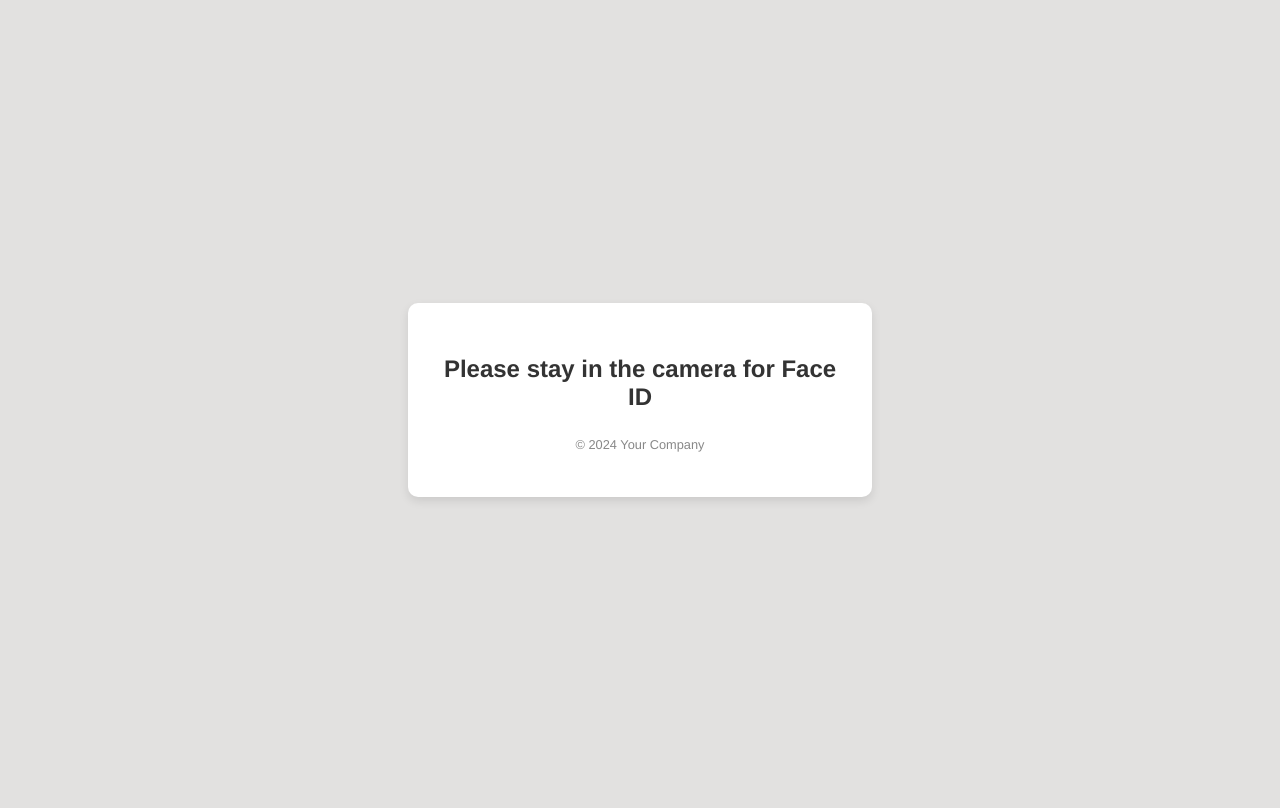
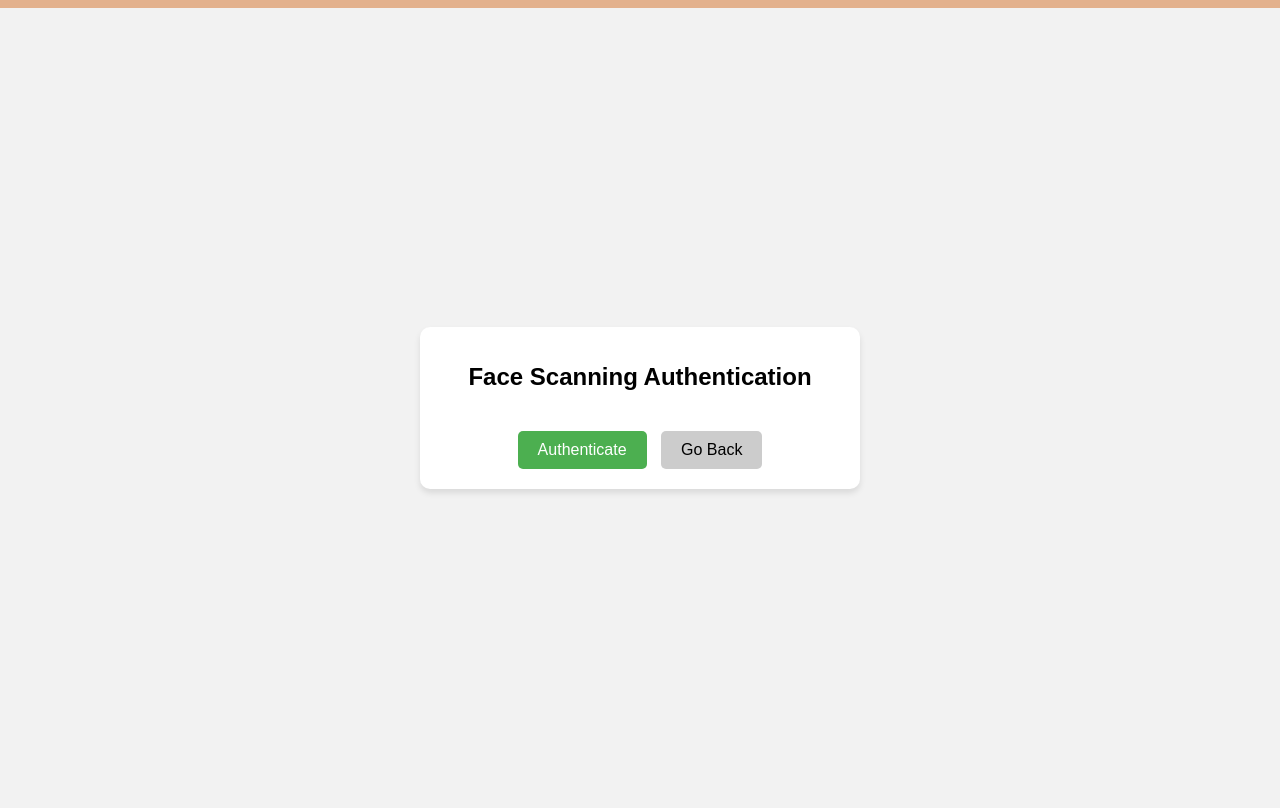
Before and after one commit to VincentElbert/FaceIDFrontEnd, a Flask app: template templates/faceID.html in a window 1280 px wide. Before the commit the page ends 501 px from the top, so only its background shows below. Run offline with Flask 3, Linux system fonts and the light colour scheme; the template is opened without the code that fills it, so the values that code supplies are empty; some libraries are stand-ins or nearby versions.

Commit message:
new code

```diff
--- a/app.py
+++ b/app.py
@@ -1,8 +1,8 @@
 # app.py
 
-from flask import Flask, render_template, request, redirect, url_for, session, flash
+from flask import Flask, render_template, request, redirect, url_for, session, flash, jsonify
 from werkzeug.security import generate_password_hash, check_password_hash
-from camera import capture_and_upload_frames
+# from camera import capture_and_upload_frames
 
 app = Flask(__name__)
 
@@ -44,13 +44,47 @@ def login():
 
 @app.route('/faceID', methods=['GET','POST'])
 def faceID():
-    capture_and_upload_frames()
-    return redirect(url_for("home"))
+    if request.method == 'POST':
+        frames = request.json['frames']
+        # Process the received frames for face scanning
+        # Implement your face scanning logic here
+        # For demonstration purposes, let's assume authentication is successful
+        success = True
+
+        if success:
+            message = 'Authentication successful!'
+        else:
+            message = 'Authentication failed.'
+
+        return jsonify({'message': message})
+
+    return render_template('faceid.html')
 
 @app.route('/logout')
 def logout():
     session.pop('username', None)
     return redirect(url_for('login'))
 
+
+
+@app.route('/register', methods=['GET'])
+def register():
+    # Render the registration page
+    return render_template('register.html')
+
+@app.route('/process_scans', methods=['POST'])
+def process_scans():
+    scans = request.json
+    # Process the scan data
+    for step, image_data in scans.items():
+        # TODO: Process each image_data, for example, save to a file or a database
+        print(f"Received scan for {step}")
+
+    # After processing the scans, return a success response
+    # You might want to implement actual success checking logic based on your processing
+    return jsonify({'success': True})
+
+# ... other route definitions ...
+
 if __name__ == '__main__':
     app.run(debug=True)
--- a/templates/faceID.html
+++ b/templates/faceID.html
@@ -1,26 +1,190 @@
-<!-- templates/index.html -->
+<!DOCTYPE html>
+<html>
+<head>
+    <title>Face Scanning</title>
+    <script src="https://code.jquery.com/jquery-3.6.0.min.js"></script>
+    <script src="https://cdnjs.cloudflare.com/ajax/libs/webcamjs/1.0.26/webcam.min.js"></script>
+    <style>
 
-<!DOCTYPE html>
-<html lang="en">
-<head>
-    <meta charset="UTF-8">
-    <meta name="viewport" content="width=device-width, initial-scale=1.0">
-    <title>Face ID</title>
-    <link rel="stylesheet" href="{{ url_for('static', filename='style.css') }}">
+        :root {
+            border-top: 8px solid #e3b18d; /* Updated to use the orange decorative element color */
+
+          }
+
+        body {
+            display: flex;
+            flex-direction: column;
+            align-items: center;
+            justify-content: center;
+            height: 100vh;
+            margin: 0;
+            background-color: #f2f2f2;
+            font-family: Arial, sans-serif;
+        }
+
+        .card {
+            background-color: white;
+            padding: 20px;
+            border-radius: 10px;
+            box-shadow: 0 4px 6px rgba(0, 0, 0, 0.1);
+            text-align: center;
+            width: 400px;
+            display: flex;
+            flex-direction: column;
+            align-items: center;
+        }
+
+        .card-title {
+            font-size: 24px;
+            margin-bottom: 20px;
+        }
+
+        #webcam-container {
+            margin-bottom: 20px;
+            border-radius: 10px;
+            overflow: hidden;
+            display: flex;
+            justify-content: center;
+            align-items: center;
+            width: 100%;
+        }
+
+        .button {
+            padding: 10px 20px;
+            font-size: 16px;
+            border: none;
+            cursor: pointer;
+            border-radius: 5px;
+        }
+
+        .authenticate-btn {
+            background-color: #4CAF50;
+            color: white;
+            margin-right: 10px;
+        }
+
+        .go-back-btn {
+            background-color: #ccc;
+            color: black;
+        }
+
+        #loading {
+            display: none;
+            margin-top: 20px;
+            font-size: 18px;
+            color: #666;
+        }
+
+        .modal {
+            display: none;
+            position: fixed;
+            z-index: 1;
+            left: 0;
+            top: 0;
+            width: 100%;
+            height: 100%;
+            overflow: auto;
+            background-color: rgba(0, 0, 0, 0.4);
+        }
+
+        .modal-content {
+            background-color: #fefefe;
+            margin: 15% auto;
+            padding: 20px;
+            border: 1px solid #888;
+            width: 300px;
+            text-align: center;
+            border-radius: 10px;
+        }
+    </style>
 </head>
 <body>
-    <div class="container">
-        <h2>Please stay in the camera for Face ID</h2>
-        {% with messages = get_flashed_messages() %}
-            {% if messages %}
-                {% for message in messages %}
-                    <div class="message">{{ message }}</div>
-                {% endfor %}
-            {% endif %}
-        {% endwith %}
-        <div class="footer">
-            <p>&copy; 2024 Your Company</p>
+    <div class="card">
+        <h1 class="card-title">Face Scanning Authentication</h1>
+            <div id="webcam-container">
+
+            </div>
+
+            <div>
+            <button id="authenticate-btn" class="button authenticate-btn">Authenticate</button>
+            <button id="go-back-btn" class="button go-back-btn">Go Back</button>
+
+            </div>
+
+            <div id="loading">Authenticating...</div>
+    </div>
+
+    <div id="message-modal" class="modal">
+        <div class="modal-content">
+            <p id="message-text"></p>
+            <button id="close-modal" class="button">Close</button>
         </div>
     </div>
+
+    <script>
+        Webcam.set({
+            width: 320,
+            height: 240,
+            image_format: 'jpeg',
+            jpeg_quality: 90,
+            flip_horiz: true // Flip camera horizontally
+        });
+
+        Webcam.attach('#webcam-container');
+
+        $('#authenticate-btn').click(function() {
+            var frames = [];
+            $('#loading').show();
+            var captureFrame = function() {
+                Webcam.snap(function(data_uri) {
+                    frames.push(data_uri);
+                    if (frames.length < 30) {
+                        setTimeout(captureFrame, 100);
+                    } else {
+                        sendFrames(frames);
+                    }
+                });
+            };
+            captureFrame();
+        });
+
+        $('#go-back-btn').click(function() {
+            // Add logic to go back to the previous page or desired location
+            window.history.back();
+        });
+
+        function sendFrames(frames) {
+            $.ajax({
+                url: '/faceID',
+                type: 'POST',
+                data: JSON.stringify({ frames: frames }),
+                contentType: 'application/json',
+                success: function(response) {
+                    $('#loading').hide();
+                    showMessage(response.message);
+                },
+                error: function(xhr, status, error) {
+                    $('#loading').hide();
+                    console.error(error);
+                    showMessage('Authentication failed. Please try again.');
+                },
+                complete: function() {
+                    // Reattach the webcam after sending frames to ensure it's available for next time
+                    Webcam.attach('#webcam-container');
+                }
+            });
+        }
+
+        function showMessage(message) {
+            $('#message-text').text(message);
+            $('#message-modal').css('display', 'block');
+        }
+
+        $('#close-modal').click(function() {
+            $('#message-modal').css('display', 'none');
+            // Reattach the webcam when the modal is closed in case it was detached
+            Webcam.attach('#webcam-container');
+        });
+    </script>
 </body>
 </html>
```
Also changed, not shown: templates/register.html (added, +217 -0 lines), static/style.css (line endings or trailing spaces).
